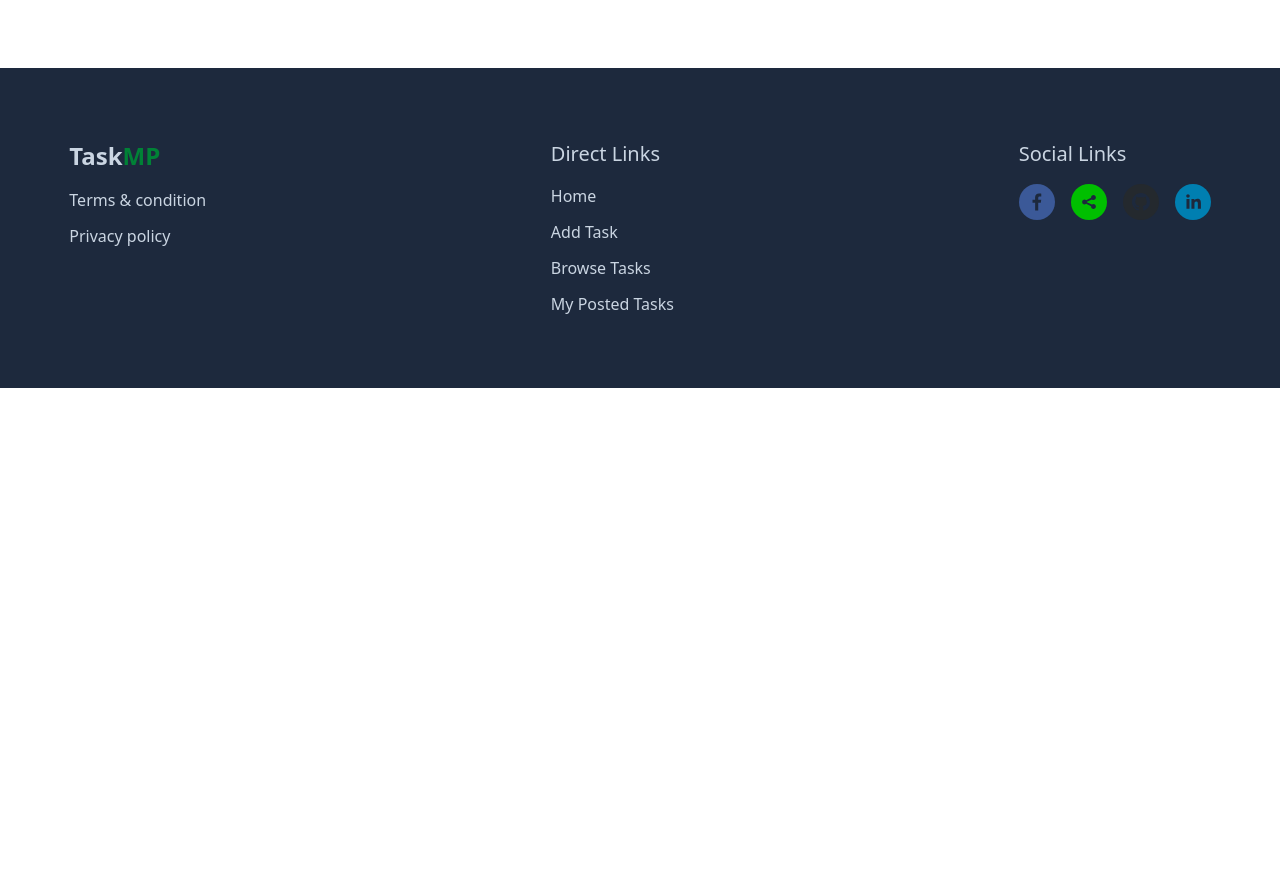
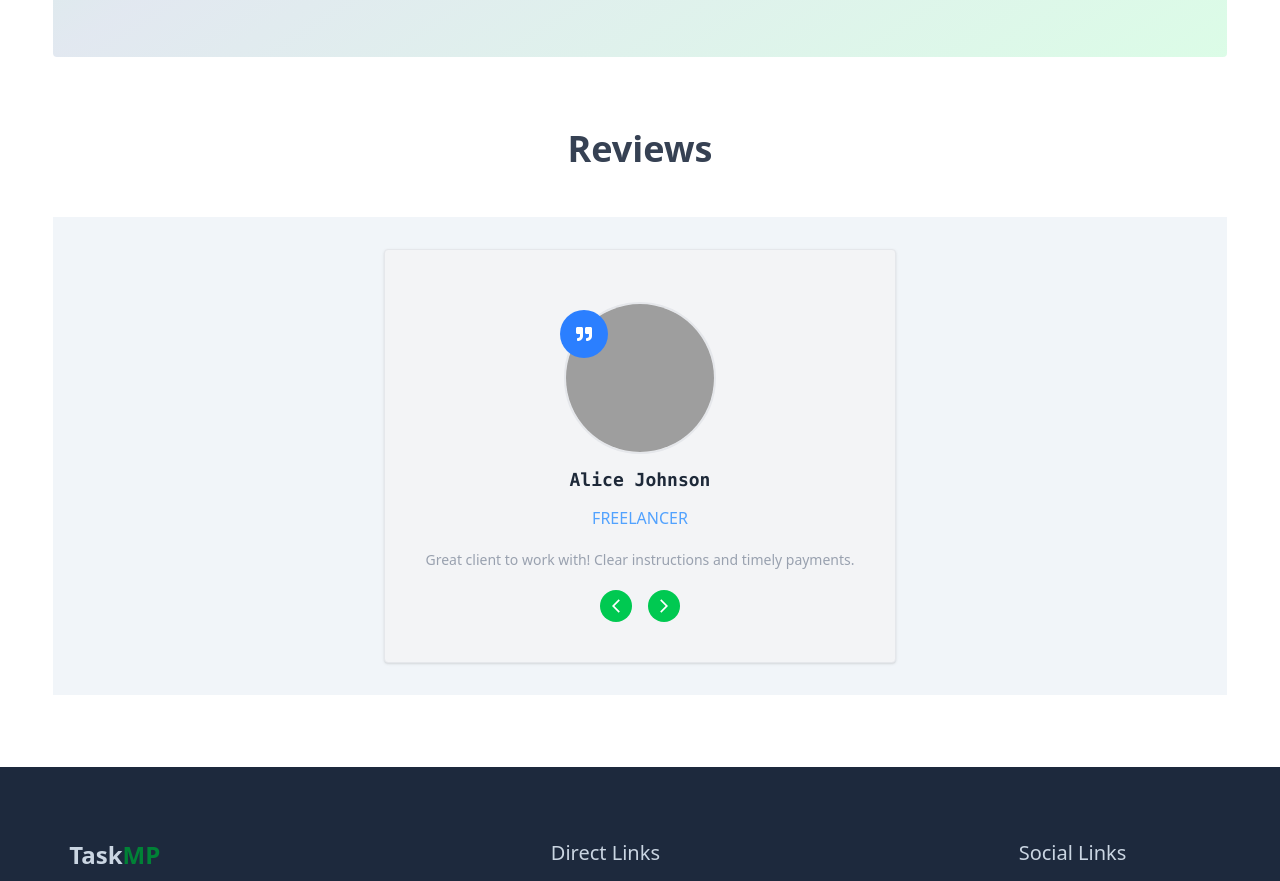
Before and after one commit to gaziraihan1/freelance-marketplace-client, a React (Vite) app: page / in a window 1280 px wide. Shown: the part 1720-2601 px from the top of the page. Before the commit the page ends 2108 px from the top, so only its background shows below. Built offline with nearby package versions, Linux system fonts and the light colour scheme; no server answers; grey boxes are pictures that could not be loaded.

Commit message:
extra 2 section completed

```diff
--- a/public/reviews.json
+++ b/public/reviews.json
@@ -3,7 +3,7 @@
     "id": "1",
     "reviewerType": "freelancer",
     "reviewerName": "Alice Johnson",
-    "reviewerProfilePic": "https://example.com/profiles/alice.jpg",
+    "reviewerProfilePic": "https://i.ibb.co/pvcT4MYD/reviewer-1.jpg",
     "revieweeType": "buyer",
     "revieweeName": "TechCorp Ltd.",
     "rating": 5,
@@ -14,7 +14,7 @@
     "id": "2",
     "reviewerType": "buyer",
     "reviewerName": "Michael Smith",
-    "reviewerProfilePic": "https://example.com/profiles/michael.jpg",
+    "reviewerProfilePic": "https://i.ibb.co/HDL3bzB1/reviewer-3.jpg",
     "revieweeType": "freelancer",
     "revieweeName": "John Doe",
     "rating": 4,
@@ -25,7 +25,7 @@
     "id": "3",
     "reviewerType": "freelancer",
     "reviewerName": "Emma Davis",
-    "reviewerProfilePic": "https://example.com/profiles/emma.jpg",
+    "reviewerProfilePic": "https://i.ibb.co/8SfTXQy/reviewer-2.jpg",
     "revieweeType": "buyer",
     "revieweeName": "Startup Inc.",
     "rating": 3,
@@ -36,7 +36,7 @@
     "id": "4",
     "reviewerType": "buyer",
     "reviewerName": "Sophia Lee",
-    "reviewerProfilePic": "https://example.com/profiles/sophia.jpg",
+    "reviewerProfilePic": "https://i.ibb.co/Wvy4ydhF/reviewer-4.jpg",
     "revieweeType": "freelancer",
     "revieweeName": "Liam Brown",
     "rating": 5,
@@ -47,7 +47,7 @@
     "id": "5",
     "reviewerType": "freelancer",
     "reviewerName": "David Wilson",
-    "reviewerProfilePic": "https://example.com/profiles/david.jpg",
+    "reviewerProfilePic": "https://i.ibb.co/vCtqwYWC/reviewer-5.jpg",
     "revieweeType": "buyer",
     "revieweeName": "Global Solutions",
     "rating": 4,
@@ -58,7 +58,7 @@
     "id": "6",
     "reviewerType": "buyer",
     "reviewerName": "Olivia Martinez",
-    "reviewerProfilePic": "https://example.com/profiles/olivia.jpg",
+    "reviewerProfilePic": "https://i.ibb.co/20PPhCqv/reviewer-6.jpg",
     "revieweeType": "freelancer",
     "revieweeName": "Noah Clark",
     "rating": 2,
--- a/src/components/BuyerReview.jsx
+++ b/src/components/BuyerReview.jsx
@@ -1,39 +1,53 @@
 import React, { useEffect, useState } from 'react';
-
+import {FaQuoteRight} from 'react-icons/fa'
+import { MdArrowBackIosNew, MdArrowForwardIos } from 'react-icons/md';
 const BuyerReview = () => {
     const [reviews, setReviews] = useState([]);
+    const [index, setIndex] = useState(0);
 
+    const nextButton = () => {
+        setIndex(prev => prev === reviews.length - 1? 0 : prev + 1);
+    }
+
+    const prevButton = () => {
+        setIndex((prev) => (prev === 0 ? reviews.length - 1 : prev - 1));
+    }
     useEffect(() => {
         fetch('/reviews.json')
         .then(res => res.json())
         .then(data => setReviews(data))
     }, []);
-    console.log(reviews)
     return (
         <div className='my-8 md:my-12 lg:my-18 '>
-            <h1 className='sm:col-span-2 md:col-span-3 xl:col-span-4 my-3 md:my-6 xl:my-12 text-xl md:text-2xl xl:text-4xl font-semibold text-gray-700 '>
+            <h1 className='sm:col-span-2 md:col-span-3 xl:col-span-4 my-3 md:my-6 xl:my-12 text-xl text-center md:text-2xl xl:text-4xl font-semibold text-gray-700 '>
                 Reviews
             </h1>
-            <div className='bg-slate-100 flex flex-wrap justify-center gap-2 md:gap-4 lg:gap-6 py-4 md:py-8'>
+            <div className='bg-slate-100 flex flex-col items-center flex-wrap justify-center gap-2 md:gap-4 lg:gap-6 py-4 md:py-8'>
                 {
-                    reviews.map((review, i) => <div key={i} className='p-2 border border-gray-500 rounded w-70 h-75'>
-            <div className='flex flex-col gap-3 py-3 px-1 border-b border-gray-500'>
-                <div className='flex items-center gap-3'>
-                    <img className='w-12 h-12 rounded-full object-cover border-2 border-gray-400' src={review.reviewerProfilePic} alt="" />
-                    <h3 className='text-base lg:text-lg font-medium text-gray-300'>
-                        {review.revieweeName}
+                    reviews.map((review, i) => <div key={i} className={`p-2 md:p-6 lg:py-10  border border-gray-200 shadow shadow-[0 5px 15px rgba(0, 0, 0, 0.1)] rounded mx-auto w-[98%] md:max-w-lg ${i === index ? 'bg-gray-100': 'hidden'}`}>
+            <div className={`flex flex-col gap-3 py-3 px-1 justify-center items-center`}>
+                <div className='relative'>
+                    <img className='w-30 h-30 md:w-38 md:h-38 rounded-full object-cover border-2 border-gray-200' src={review.reviewerProfilePic} alt="" />
+                    <span className='absolute top-2 p-2 md:p-4 bg-blue-500 rounded-full text-white -left-1'>
+
+                    <FaQuoteRight size={16}/>
+                    </span>
+                </div>
+                    <h3 className='text-base lg:text-lg font-mono font-semibold text-gray-800'>
+                        {review.reviewerName}
                     </h3>
+                    <h4 className='uppercase text-center text-blue-400'>
+                        {review.reviewerType}
+                    </h4>
+
+            <p className='my-2 text-sm text-gray-400 px-2'>
+                {review.comment}
+            </p>
+            </div>
+                <div className='flex justify-center items-center gap-4'>
+                <button className='p-2 bg-green-500 text-white rounded-full cursor-pointer' onClick={prevButton}><MdArrowBackIosNew /></button>
+                <button className='p-2 bg-green-500 text-white rounded-full cursor-pointer' onClick={nextButton}><MdArrowForwardIos /></button>
                 </div>
-                <span className='text-lg lg:text-xl font-semibold text-gray-200'>
-                    Rating: {}
-                </span>
-            </div>
-            <h2 className='mt-3 text-base md:text-lg text-blue-300 border-l-2 ml-2 mr-4 px-2 border-gray-500'>
-                <span className='text-gray-100 text-lg md:text-xl font-bold'>"</span> {} <span className='text-gray-100 text-lg md:text-xl font-bold'>"</span>
-            </h2>
-            <p className='my-3 text-sm text-gray-400 font-medium px-2'>
-                {}
-            </p>
         </div>)
                 }
             </div>
--- a/src/components/FeaturedTask.jsx
+++ b/src/components/FeaturedTask.jsx
@@ -16,7 +16,7 @@ const FeaturedTask = () => {
                 Featured Task
             </h1>
             {
-                featureTask.map(task => <div className='border px-2 py-4 max-w-md flex flex-col justify-between rounded border-gray-300' key={task._id}>
+                featureTask.map(task => <div className='w-full border hover:border-2 px-2 py-4  flex flex-col justify-between rounded border-gray-200 transition hover:shadow-2xl ' key={task._id}>
                 <h2 className={`${task.category === 'web development'?'text-green-800':'text-gray-800'} text-lg lg:text-2xl font-semibold`}>
                   {task.title}
                 </h2>
--- a/src/components/Home.jsx
+++ b/src/components/Home.jsx
@@ -13,7 +13,7 @@ const Home = () => {
             <Banner />
             <FeaturedTask />
             <Hire />
-            {/* <BuyerReview /> */}
+            <BuyerReview />
         </div>
     );
 };
--- a/src/pages/BrowseTask.jsx
+++ b/src/pages/BrowseTask.jsx
@@ -1,21 +1,23 @@
-import React, { useEffect, } from 'react';
+import React, { useContext, useEffect, } from 'react';
 import { MdOutlineArrowOutward } from 'react-icons/md';
 import { Link, Outlet, useLoaderData } from 'react-router';
+import { AuthContext } from '../Auth-context/AuthProvider';
+import Loading from '../components/Loading';
 
 const BrowseTask = () => {
      useEffect(() => {
         document.title = "Freelance task MP | Browse Task"
       })
 
+      const {loading} = useContext(AuthContext);
       const allData = useLoaderData()
-      console.log(allData)
 
 
 
     return (
         <div className='mt-4 md:mt-8 lg:mt-12 flex justify-center items-center min-h-[80vh]'>
           {
-            allData.length <= 0 ? <div>
+            loading ? <Loading />: allData.length <= 0 ? <div>
               <h2 className='text-xl md:text-2xl lg:text-3xl text-center font-bold'>
                 ⚠️Currently there is no task for Browse
               </h2>
--- a/src/pages/Hire.jsx
+++ b/src/pages/Hire.jsx
@@ -22,9 +22,9 @@ const Hire = () => {
                     </div>
                 </div>
                 <div className='flex flex-col md:flex-row-reverse items-center mt-6 gap-2 lg:gap-6'>
-                    <div className='flex flex-col justify-end items-center'>
+                    <div>
                         <h1 className='text-xl md:text-2xl lg:text-3xl xl:text-4xl 2xl:text-5xl font-bold text-gray-800'>
-                            Do Work, Get Paid, Fully <span>Secured</span>
+                            Do Work, Get Paid, Fully <span className='text-yellow-600'>Secured</span>
                         </h1>
                         <p className='mt-2 md:mt-4 lg:mt-6 2xl:mt-8 md:text-lg lg:text-xl xl:text-2xl text-gray-700'>
                             We ensure you for Secured Payment system, your hard work your Money.
@@ -32,7 +32,7 @@ const Hire = () => {
                     </div>
                     <div className='flex-1'>
 
-                    <img src="/Online transactions-bro.png" alt="" className='h-[200px] md:h-[280px] lg:h-full object-cover'/>
+                    <img src="/Online transactions-bro.png" alt="" className='h-[220px]  md:h-[300px] md:min-w-80 lg:h-full object-cover'/>
                     </div>
                 </div>
             </div>
```
